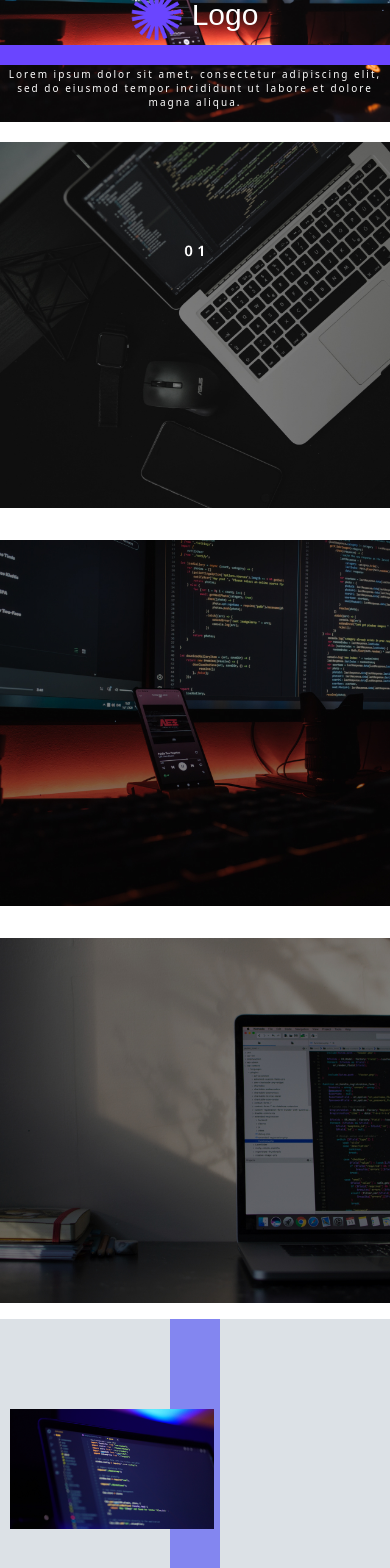
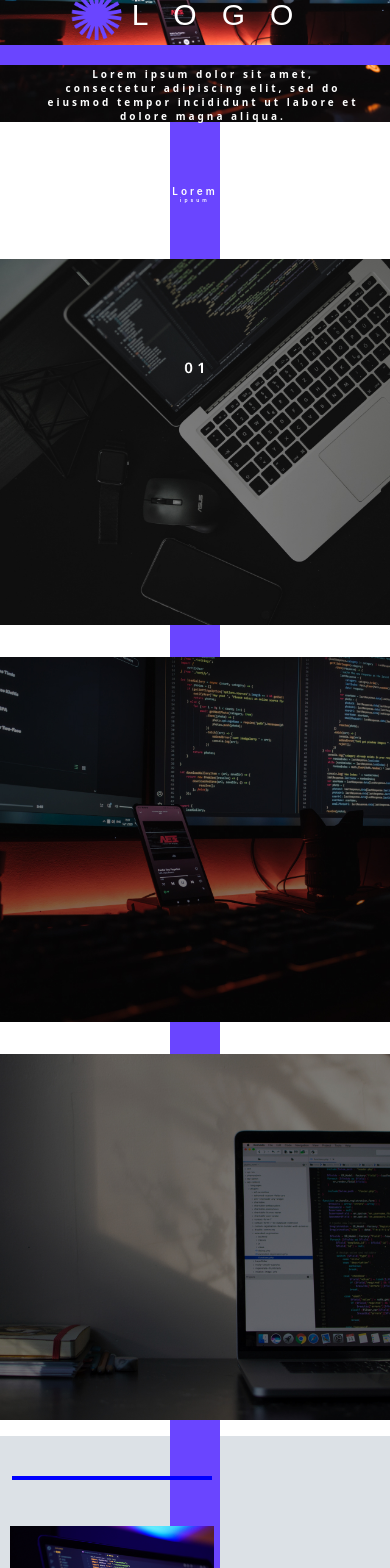
Before and after one commit to Aravind-a12/landingpage, a React (Create React App) app: page / in a window 390 px wide. Shown: the part 160-1728 px from the top of the page. Built offline with nearby package versions, Linux system fonts and the light colour scheme; a web font is replaced by a local one.

Commit message:
Responsive landingpage frontend design applicable for both deskttop and mobile

```diff
--- a/src/components/Body.js
+++ b/src/components/Body.js
@@ -1,5 +1,6 @@
 import React from 'react';
 import MyCarousel from './Carousel';
+import VerticalLine from './VerticalLine'
 import './Body.scss';
 import File1 from '../assets/1.jpg';
 import File2 from '../assets/2.jpg';
@@ -10,15 +11,26 @@ function Body() {
   return (
     <main>
       <section className="hero">
-        <MyCarousel />
+        <MyCarousel/>
+        <VerticalLine/>
+        <div className="containernew" >
+        <div className="vertical-line"></div>
+        <div className="container-content">
+          <p>Lorem</p>
+          <p className='para'>ipsum</p>
+        </div>
+      </div>
+
         <div className="image-container">
           <img src={File1} alt="Description" className="image" />
           <img src={File2} alt="Description" className="image" />
           <img src={File3} alt="Description" className="image" />
         </div>
-      </section>
-      <div className="container" >
+
+        <div className="container" >
         <div className="vertical-line"></div>
+        <div className="horizontal-line"></div>
+
         <div className="container-content">
           <img src={containerImage} alt="Container" className="container-image" />
           <div className="content">
@@ -26,6 +38,7 @@ function Body() {
           </div>
         </div>
       </div>
+      </section>
       <div className="white-container">
       <div className="polygon">
       <div className="triangle right"></div>
@@ -34,6 +47,8 @@ function Body() {
       <div className="triangle bottom"></div>
       </div>
       </div>
+
+
     </main>
   );
 }
--- a/src/components/Body.scss
+++ b/src/components/Body.scss
@@ -5,11 +5,21 @@
   .image-container {
     display: flex;
     flex-direction: column;
+    position: relative;
+    z-index: 2;
+    flex-wrap: nowrap; /* Prevent wrapping to next line */
+    margin-top: 5%;
+    overflow: hidden; /* Hide any overflowing content */
+    max-width: 100%;
   }
-
+  .para{
+    text-align: center;
+    color: white;
+    font-weight: 600;
+    font-size: 15px;
+  }
   .image {
-    width: 100%;
-    max-width: 506px;
+    max-width: 100%;
     height: auto;
   }
 
@@ -20,13 +30,23 @@
     align-items: center;
     padding: 20px;
     position: relative;
-    z-index: 0;
+    z-index: 1;
+  }
+  .containernew{
+    background-color: white;
+    display: flex;
+    justify-content: center;
+    align-items: center;
+    padding: 20px;
+    position: relative;
+    z-index: 1;
+    margin-top: 10%;
   }
 
   .vertical-line {
     position: absolute;
-    border: 60px solid blue;
-    background-color: blue;
+    border: 100px solid #6A45FF;
+    background-color: #6A45FF;
     width: 10px;
     height: 100%;
     top: 0;
@@ -35,9 +55,10 @@
     z-index: 1;
   }
 
+
   .container-content {
     position: relative;
-    z-index: 1;
+    z-index: 2;
   }
 
   .container-image {
@@ -47,6 +68,7 @@
     width: 100%;
     margin-right: 40%;
     margin-top: 80px;
+    z-index: 0;
   }
 
   .content {
@@ -55,9 +77,23 @@
     align-items: flex-start;
     margin-left: 70%;
   }
+.horizontal-line {
+    position: absolute;
+    background-color: blue;
+    width: 230px;
+    height: 4px;
+    top: 4 * 20px;
+    left: 65%;
+    transform: translateX(-50%);
+    z-index: 2;
+  }
 
   p {
     margin: 0;
+    color: white;
+    font-weight: 600;
+    font-size: 20px;
+    letter-spacing: 5px;
   }
 
   button {
@@ -80,6 +116,7 @@
 
   .polygon {
     position: absolute;
+
     top: 30%;
     left: 710px;
     transform: translate(-50%, -50%);
@@ -137,6 +174,26 @@
       display: block;
       margin: 1rem auto;
     }
+    p {
+        text-align: center;
+        margin: 0;
+        color: white;
+        font-weight: 600;
+        font-size: 10px;
+        left: 10px;
+        letter-spacing: 3px;
+      }
+      .para{
+        text-align: center;
+        color: white;
+        font-weight: 600;
+        font-size: 5px;
+      }
+    .horizontal-line{
+        top: 40px;
+        left: 112px;
+        width: 200px;
+    }
     .container {
       flex-direction: column-reverse;
       align-items: center;
@@ -144,8 +201,7 @@
 
     }
     .vertical-line {
-        border: 20px solid blue;
-        opacity: 0.4;
+        border: 20px solid #6A45FF;
     }
     .container-image {
       max-width: 55%;
@@ -163,8 +219,9 @@
       cursor: pointer;
     }
     .polygon {
+        margin-left: 27%;
         top: 30%;
-        left: 40%;
+        left: 15%;
         transform: translate(-50%, -50%);
       }
 
@@ -187,3 +244,61 @@
       display: block;
     }
   }
+//   @media (min-width: 3000px) {
+//     .polygon {
+//         margin-left: 25%;
+//         top: 30%;
+//         left: 24%;
+//         transform: translate(-50%, -50%);
+//       }
+
+//       .right,
+//       .top,
+//       .left,
+//       .bottom {
+//         border-width: 36px;
+//       }
+//       .image-container {
+//         display: flex;
+//         flex-direction: row;
+//         position: relative;
+//         z-index: 2;
+//         flex-wrap: nowrap; /* Prevent wrapping to next line */
+//         margin-top: 5%;
+//         max-width: 100%;
+
+//       }
+//       .image {
+//         max-width: 50%;
+//         height: auto;
+//       }
+//   }
+  @media (min-width: 1440px) {
+    .polygon {
+        margin-left: 18%;
+        top: 30%;
+        left: 30%;
+        transform: translate(-50%, -50%);
+      }
+
+      .right,
+      .top,
+      .left,
+      .bottom {
+        border-width: 36px;
+      }
+      .image-container {
+        display: flex;
+        flex-direction: row;
+        position: relative;
+        z-index: 2;
+
+        margin-top: 5%;
+        max-width: 100%;
+
+      }
+      .image {
+        max-width: 50%;
+        height: auto;
+      }
+  }
--- a/src/components/Carousel.js
+++ b/src/components/Carousel.js
@@ -36,7 +36,7 @@ function Carousel() {
           <img src={images[currentImage]} alt={` ${currentImage + 1}`} />
           <div className="logo-text">
             <img src={logoImage} alt="Your Logo" className="logo-image" />
-            <p>Logo</p>
+            <p>LOGO</p>
           </div>
           <div className="after"></div>
           <main>
@@ -44,6 +44,7 @@ function Carousel() {
               Lorem ipsum dolor sit amet, consectetur adipiscing elit, sed do eiusmod tempor
               incididunt ut labore et dolore magna aliqua.
             </p>
+
           </main>
         </div>
       </div>
--- a/src/components/Carousel.scss
+++ b/src/components/Carousel.scss
@@ -2,6 +2,7 @@
     position: relative;
     display: inline-block;
     text-align: center;
+    z-index: 2;
 
     img {
         max-width: 100%;
@@ -34,14 +35,22 @@
             text-align: center;
             color: white;
             margin: 0;
+            letter-spacing: 25px;
         }
+
+    }
+    .scroll{
+        letter-spacing: 12px;
+       margin-top: 20px;
+        text-align: center;
+        margin-right: 15px;
     }
 
     .after {
         height: 48px;
         background-color: #6A45FF;
         position: absolute;
-        top: calc(52% + 48px);
+        top: calc(70% + 48px);
         left: 0;
         right: 0;
         z-index: 1;
@@ -49,8 +58,8 @@
 
     main {
         position: absolute;
-        top: calc(55% + 74px);
-        left: 0;
+        top: calc(74% + 74px);
+        left: 10%;
         right: 0;
         z-index: 1;
         text-align: center;
@@ -59,7 +68,7 @@
         font-family: 'Noto Sans', sans-serif;
         font-size: 25px;
         letter-spacing: 2px;
-
+        width: 80%;
     }
 
 }
--- a/src/components/Footer.js
+++ b/src/components/Footer.js
@@ -1,5 +1,5 @@
 import React from 'react';
-import './Footer.scss'; // Import your CSS file for styling
+import './Footer.scss';
 
 function Footer() {
     return (
--- a/src/components/Footer.scss
+++ b/src/components/Footer.scss
@@ -3,6 +3,7 @@
     text-align: center;
     padding: 20px;
     color: white;
+    z-index: 2;
 }
 
 .line {
--- a/src/components/Header.scss
+++ b/src/components/Header.scss
@@ -41,7 +41,7 @@
 
       @media (max-width: 767px) {
         display: block;
-        margin-left: 230px;
+        margin-left: 220px;
       }
     }
 
--- a/src/components/Logo.js
+++ b/src/components/Logo.js
@@ -5,7 +5,7 @@ import logo from '../assets/Union.png'
 function Logo() {
   return (
     <div className="logo">
-      <img src={logo} alt="Your Logo" className="logo-image" />Logo
+      <img src={logo} alt="Your Logo" className="logo-image" />LOGO
     </div>
   );
 }
--- a/src/components/Logo.scss
+++ b/src/components/Logo.scss
@@ -6,6 +6,7 @@
     font-family: 'Revalia', sans-serif;
     text-align: center;
     color: black;
+    letter-spacing: 3px;
 
     .logo-image {
       max-width: 32px;
@@ -24,6 +25,8 @@
 
     @media (max-width: 767px) {
       font-size: 20px;
+
+        display: flex;
       .logo-image {
         max-width: 20px;
         max-height: 20px;
--- /dev/null
+++ b/src/components/VerticalLine.js
@@ -0,0 +1,12 @@
+import React from 'react';
+import '../components/VerticalLine.scss';
+
+function VerticalLine() {
+  return (
+    <div className="vertical-line">
+      {/* Your content here */}
+    </div>
+  );
+}
+
+export default VerticalLine;
--- /dev/null
+++ b/src/components/VerticalLine.scss
@@ -0,0 +1,17 @@
+.vertical-line {
+  position: absolute;
+  border: 2px solid #6A45FF;
+  width: 2px;
+  height: 100%;
+  top: 0;
+  left: 50%;
+  transform: translateX(-50%);
+  z-index: 0;
+}
+
+@media (max-width: 767px) {
+    .vertical-line {
+        border: 20px solid #6A45FF;
+
+  }
+}
```
